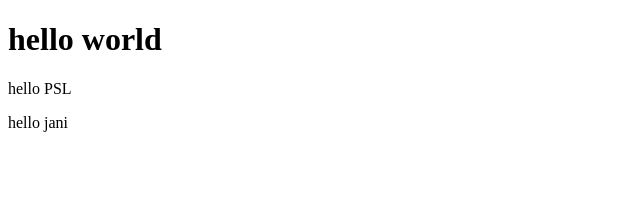
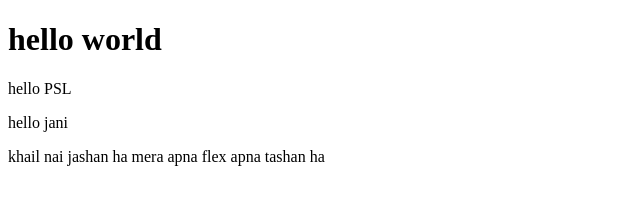
Before and after one commit to shahzadali57/shyzieli, a plain HTML site: page index.html in a window 1280 px wide. Shown: the whole page, without its empty margins (0-640 px from the left). Drawn offline with Linux system fonts and the light colour scheme.

Commit message:
groove mera

```diff
--- a/index.html
+++ b/index.html
@@ -11,5 +11,6 @@
     <h1>hello world</h1>
     <p>hello PSL</p>
     <p>hello jani</p>
+    <p>khail nai jashan ha mera apna flex apna tashan ha </p>
 </body>
 </html>
```
